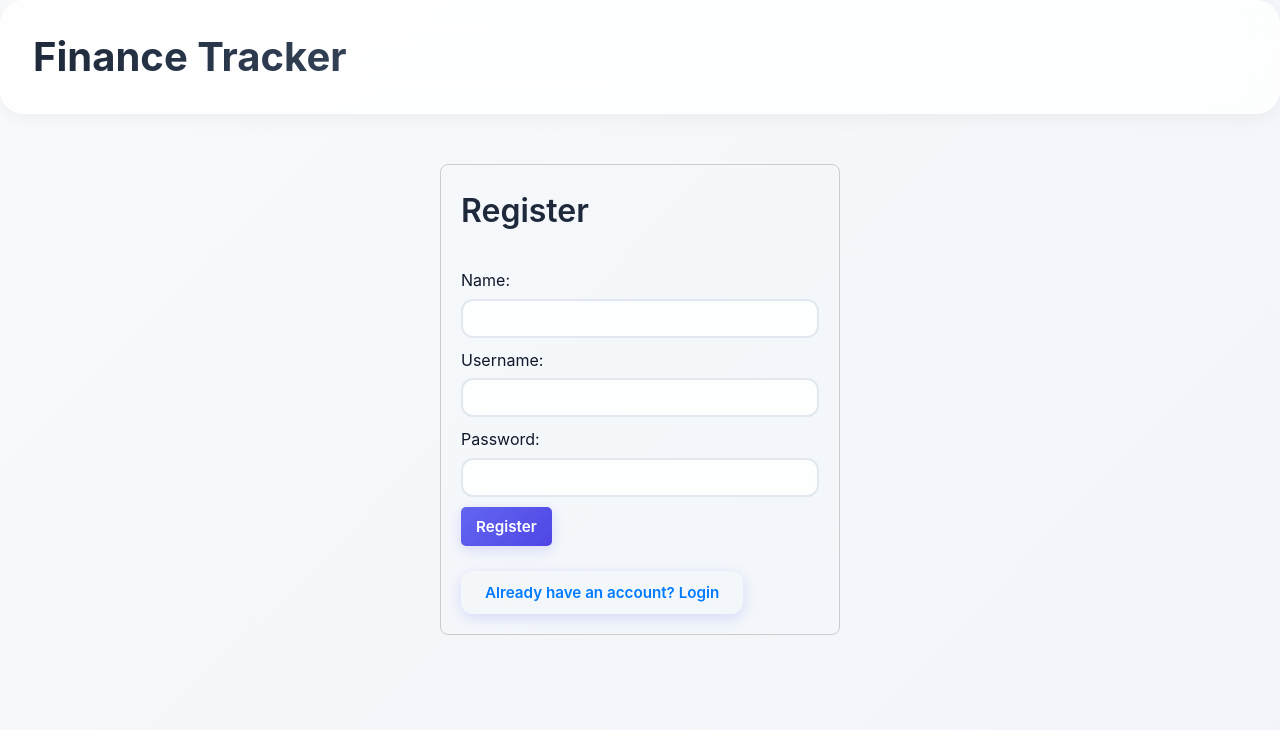
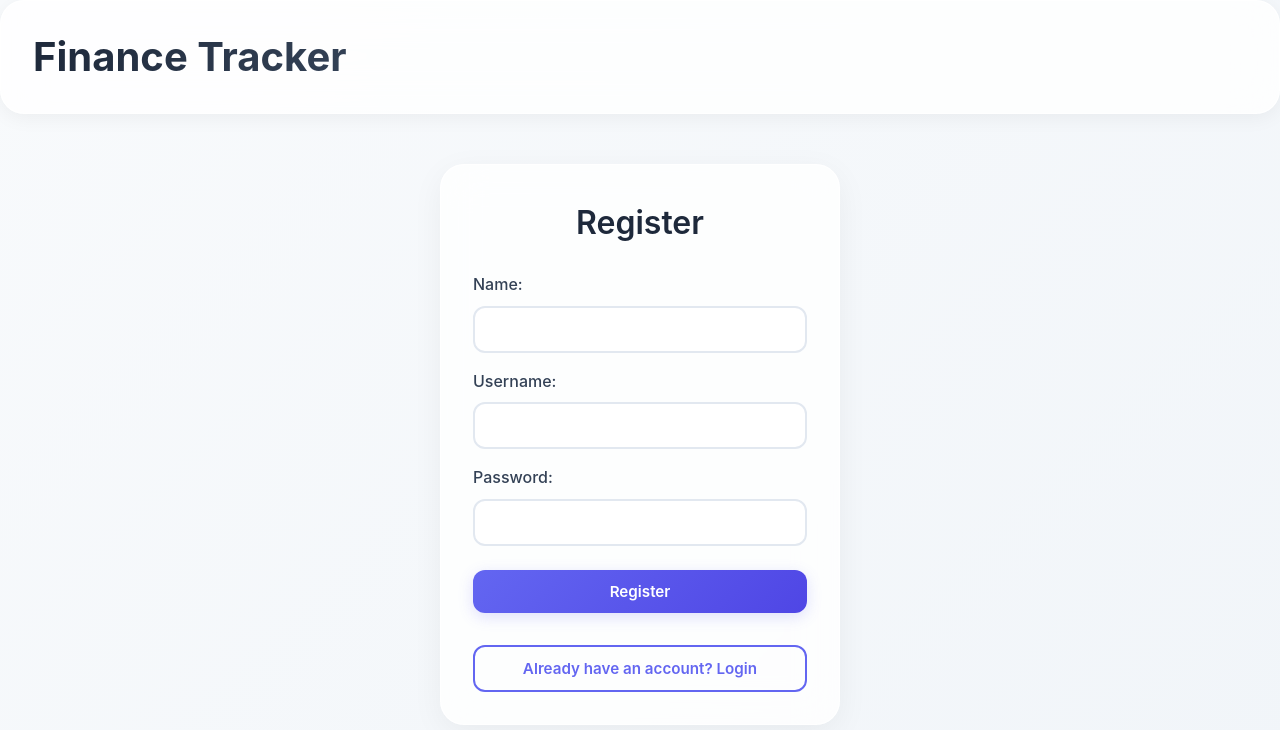
Before and after one commit to zsoltfarn/finance-app, a React (Vite) app: page / in a window 1280 px wide. Both pictures are taken after a click on the button "Need an account? Register". Shown: the top 730 px of the page. Built offline with nearby package versions, Linux system fonts and the light colour scheme.

Commit message:
Update AuthForm styling

```diff
--- a/src/components/AuthForm.tsx
+++ b/src/components/AuthForm.tsx
@@ -9,25 +9,21 @@ const AuthForm: React.FC<AuthFormProps> = ({ onLoginSuccess }) => {
   const [name, setName] = useState('');
   const [username, setUsername] = useState('');
   const [password, setPassword] = useState('');
-  const [message, setMessage] = useState<string | null>(null); // Changed from useState('')
+  const [message, setMessage] = useState<string | null>(null);
   const [error, setError] = useState<string | null>(null);
 
   const handleSubmit = async (event: React.FormEvent) => {
     event.preventDefault();
     setError(null);
-    setMessage(null); // This is now valid
+    setMessage(null);
 
-    // Basic validation: if it's NOT login (i.e., registration) AND name is missing
     if (!username || !password || (!isLogin && !name)) {
       setError('All fields are required.');
       return;
     }
 
-    // Determine URL and body based on whether it's login or registration
     const url = !isLogin ? 'http://localhost:3001/api/register' : 'http://localhost:3001/api/login';
     const body = !isLogin ? { name, username, password } : { username, password };
-
-    console.log('Sending to backend:', body);
 
     try {
       const response = await fetch(url, {
@@ -39,7 +35,6 @@ const AuthForm: React.FC<AuthFormProps> = ({ onLoginSuccess }) => {
       });
 
       const data = await response.json();
-      console.log('Response from backend:', data);
 
       if (!response.ok) {
         setError(data.message || 'An error occurred.');
@@ -47,11 +42,11 @@ const AuthForm: React.FC<AuthFormProps> = ({ onLoginSuccess }) => {
       }
 
       setMessage(data.message);
-      if (isLogin && data.user) { // If it IS login and user data exists
+      if (isLogin && data.user) {
         onLoginSuccess(data.user.id, data.user.name || data.user.username);
-      } else if (!isLogin) { // If it's NOT login (i.e., registration was successful)
+      } else if (!isLogin) {
         setMessage('Registration successful! Please login.');
-        setIsLogin(true); // Switch to login form
+        setIsLogin(true);
         setName('');
         setUsername('');
         setPassword('');
@@ -64,57 +59,66 @@ const AuthForm: React.FC<AuthFormProps> = ({ onLoginSuccess }) => {
   };
 
   return (
-    <div style={{ maxWidth: '400px', margin: '50px auto', padding: '20px', border: '1px solid #ccc', borderRadius: '8px' }}>
-      <h2>{isLogin ? 'Login' : 'Register'}</h2>
-      {error && <p style={{ color: 'red' }}>{error}</p>} {/* And ensure you display the error */}
-      <form onSubmit={handleSubmit}>
+    <div className="form-card" style={{ maxWidth: '400px', margin: '50px auto' }}>
+      <h2 style={{ textAlign: 'center', marginBottom: '1.5rem' }}>{isLogin ? 'Login' : 'Register'}</h2>
+      {error && <div className="error-message">{error}</div>}
+      <form onSubmit={handleSubmit} style={{ width: '100%' }}>
         {!isLogin && (
-          <div style={{ marginBottom: '10px' }}>
-            <label htmlFor="name" style={{ display: 'block', marginBottom: '5px' }}>Name:</label>
+          <div className="form-group" style={{ marginBottom: '1rem' }}>
+            <label htmlFor="name">Name:</label>
             <input
               type="text"
               id="name"
               value={name}
               onChange={(e) => setName(e.target.value)}
               required
-              style={{ width: '100%', padding: '8px', boxSizing: 'border-box' }}
             />
           </div>
         )}
-        <div style={{ marginBottom: '10px' }}>
-          <label htmlFor="username" style={{ display: 'block', marginBottom: '5px' }}>Username:</label>
+        <div className="form-group" style={{ marginBottom: '1rem' }}>
+          <label htmlFor="username">Username:</label>
           <input
             type="text"
             id="username"
             value={username}
             onChange={(e) => setUsername(e.target.value)}
             required
-            style={{ width: '100%', padding: '8px', boxSizing: 'border-box' }}
           />
         </div>
-        <div style={{ marginBottom: '10px' }}>
-          <label htmlFor="password" style={{ display: 'block', marginBottom: '5px' }}>Password:</label>
+        <div className="form-group" style={{ marginBottom: '1.5rem' }}>
+          <label htmlFor="password">Password:</label>
           <input
             type="password"
             id="password"
             value={password}
             onChange={(e) => setPassword(e.target.value)}
             required
-            style={{ width: '100%', padding: '8px', boxSizing: 'border-box' }}
           />
         </div>
-        <button type="submit" style={{ padding: '10px 15px', backgroundColor: '#007bff', color: 'white', border: 'none', borderRadius: '5px', cursor: 'pointer' }}>
+        <button type="submit" style={{ width: '100%', marginBottom: '1rem' }}>
           {isLogin ? 'Login' : 'Register'}
         </button>
       </form>
-      <p style={{ marginTop: '15px', color: message && message.includes('successful') ? 'green' : 'red' }}>{message}</p>
+      <p style={{
+        textAlign: 'center',
+        marginTop: '1rem',
+        color: message && message.includes('successful') ? '#10b981' : '#ef4444'
+      }}>
+        {message}
+      </p>
       <button
         onClick={() => {
           setIsLogin(!isLogin);
-          setError(null); // Clear error when switching forms
-          setMessage(null); // Clear message when switching forms - changed from setMessage('')
+          setError(null);
+          setMessage(null);
         }}
-        style={{ background: 'none', border: 'none', color: '#007bff', cursor: 'pointer', marginTop: '10px' }}
+        style={{
+          width: '100%',
+          background: 'transparent',
+          color: '#6366f1',
+          boxShadow: 'none',
+          border: '2px solid #6366f1',
+        }}
       >
         {isLogin ? 'Need an account? Register' : 'Already have an account? Login'}
       </button>
```
